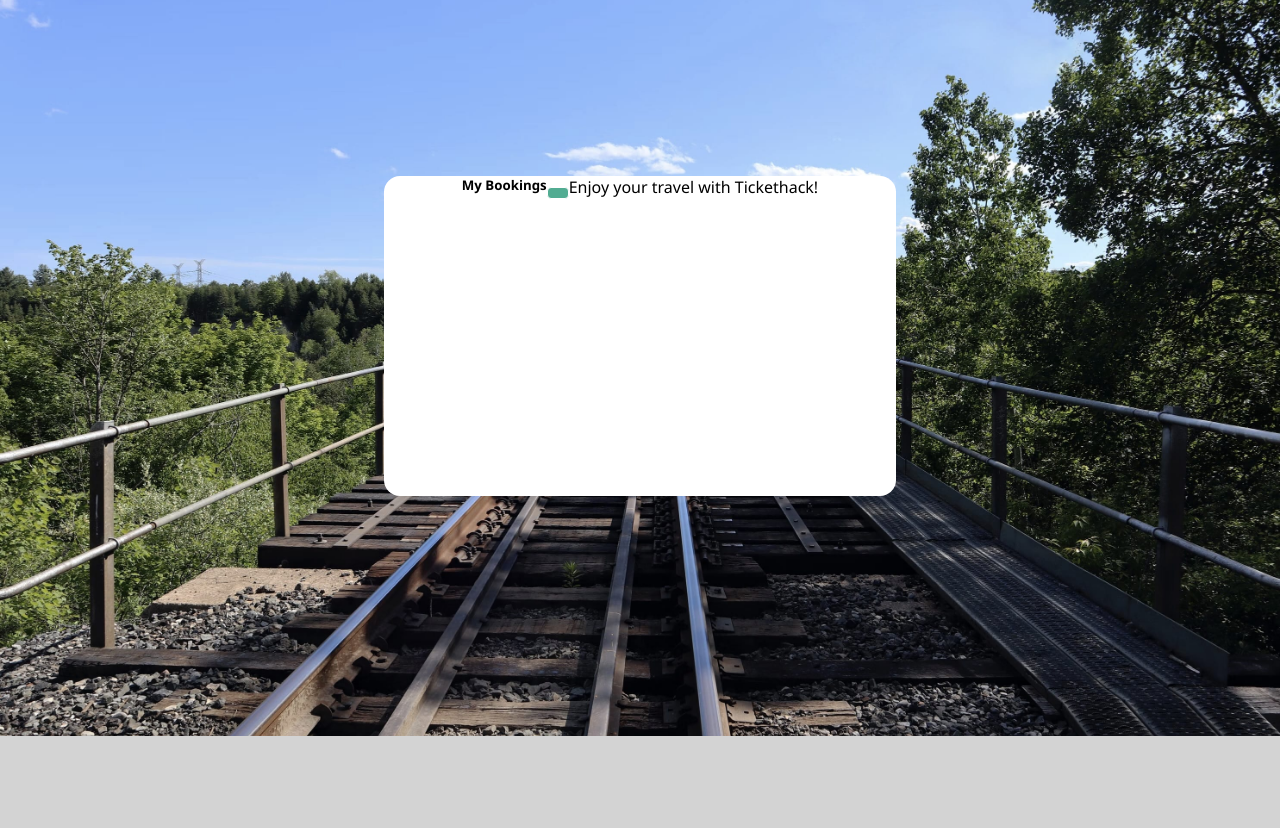
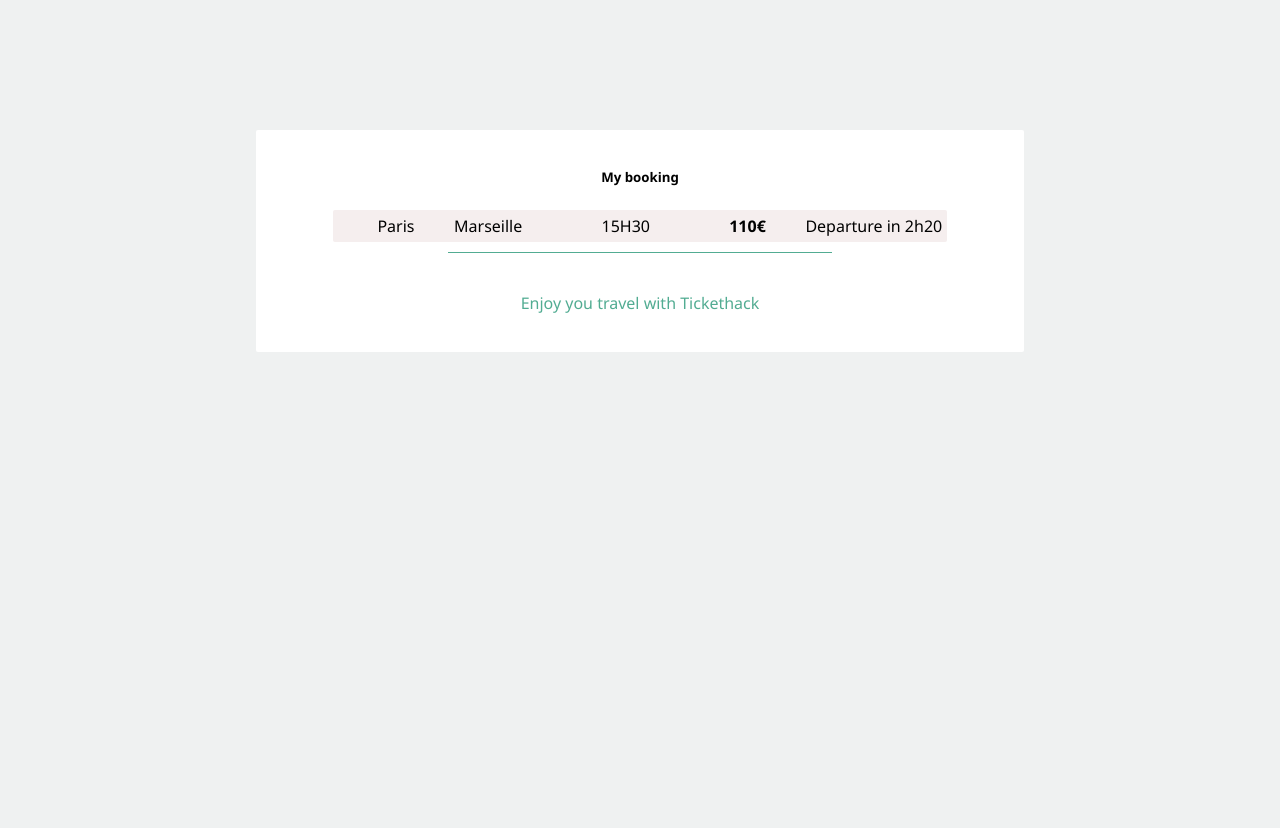
Before and after one commit to alyiiaah/tickethack, a website: page frontend/booking.html in a window 1280 px wide. Shown: the part 64-892 px from the top of the page. Before the commit the page ends 800 px from the top, so only its background shows below. Drawn offline with Linux system fonts and the light colour scheme.

Commit message:
cartfinito

```diff
--- a/frontend/booking.html
+++ b/frontend/booking.html
@@ -1,16 +1,16 @@
 <!DOCTYPE html>
 <html lang="fr">
+
 <head>
     <meta charset="UTF-8">
     <meta http-equiv="X-UA-Compatible" content="IE=edge">
     <meta name="viewport" content="width=device-width, initial-scale=1.0">
     <link rel="stylesheet" href="style.css">
+    <title>Tickethack-cart</title>
+</head>
 
-    <title>Tickethack-booking</title>
-</head>
 <body>
     <header id="header">
-
         <h1 id="headerTitle">Tickethack</h1>
         <div id ="rightside">
         <a href = "cart.html">Cart</a>
@@ -18,16 +18,18 @@
         </div>
 
 </header>
+    <main id="maincard">
+        <div id="myCart">
+            <h5>My booking</h5><br>
+            <div class="resultCart"><span class="tripId"></span><span class="departure">Paris</span>Marseille<span class="arival"></span>15H30<span class="hour"></span><span class="price">110€</span><span id="delay">Departure in 2h20</span></div>
+            <div id="trait"></div>
+            <div id="endtext">Enjoy you travel with Tickethack</div>
+            </div>
+        </div>
+    </main>
 
-</header>
-<main>
-    <div id="myBooking">
-        <h5>My Bookings</h5><br>
-        <div class="resultCart"><span class="tripId"></span><span class="departure"></span><span class="arival"></span><span class="hour"></span><span class="price"></span><button class="bookBtn"></button></div>
-        Enjoy your travel with Tickethack!
-        </div>
-    </div>
-</main>
-<script src="/script.js"></script>
+
+    <script src="cart.js"></script>
 </body>
+
 </html>
--- a/frontend/style.css
+++ b/frontend/style.css
@@ -67,7 +67,7 @@ input {
   display: flex;
   flex-direction: column;
 }
-.resultSearch{
+.resultSearch, .resultCart{
   background-color: #F5EEEE;
   font-family: 'Segoe UI', Tahoma, Geneva, Verdana, sans-serif;
   border-radius: 2px;
@@ -79,6 +79,13 @@ input {
   margin-bottom: 10px;
 
 }
+.resultCart {
+margin-right: 10%;
+margin-left: 10%;
+}
+
+
+
 .bookBtn{
   background-color: #52AC92;
   color: white;
@@ -159,54 +166,49 @@ h1 {
 }
 
 main {
-
   display :flex ;
   flex-direction : column ;
 
 }
-body {
-  background-image: url('images/background.jpg');
-  background-size: cover;
-  background-repeat: no-repeat;
-}
 /* CART */
 
-body {
-  background-color: lightgray;
+#maincard {
+  background-color: #EFF1F1;
+  height: 100vw;
+  display: flex;
+  align-items: center;
+}
+h5{
+  text-align: center;
+  margin-top: 5%;
+
 }
 
 
 #myCart {
   background-color: white;
-  display: flex;
-  justify-content: center;
-  align-items: start;
-  width: 40%;
-  height: 40%;
-  position: absolute;
-  top: 50%;
-  left: 50%;
-  transform: translate(-50%,-50%);
-  border-radius: 1em;
+    width: 60%;
+    border-radius: 2px;
+    display: flex;
+    flex-direction: column;
+    margin-top: 11%;
 }
-
-
-
 #totalCart{
   color: white;
-  position: absolute;
   background-color: #01153F;
   display: flex;
-  bottom: 0%;
-  padding: 1% 43%;
+  justify-content: space-between;
+  padding-left: 4%;
+  padding-right: 4%;
+  align-items: center;
+  padding: 2%;
 }
 
 #purchaseBtn {
   border-radius: 0.5em;
-  padding: 5% 10%;
+  padding: 2% 5%;
   color: white;
   display: flex;
-  right: -230%;
   background-color: #5BB098;
 
 }
@@ -215,19 +217,16 @@ body {
   background-color: lightgray !important;
 }
 
-#myBooking {
-  background-color: white;
-  display: flex;
-  justify-content: center;
-  align-items: start;
-  width: 40%;
-  height: 40%;
-  position: absolute;
-  top: 50%;
-  left: 50%;
-  transform: translate(-50%,-50%);
-  border-radius: 1em;
+#trait {
+  width: 50%;
+  border-bottom: 1px solid #52AC92;
+  margin: auto;
+}
 
+#endtext {
+  color :#52AC92;
+  text-align:center;
+  padding: 5%;
 }
 
 /* BOOKING */
```
Also changed, not shown: frontend/cart.html (+5 -6 lines), frontend/booking.js (added).
